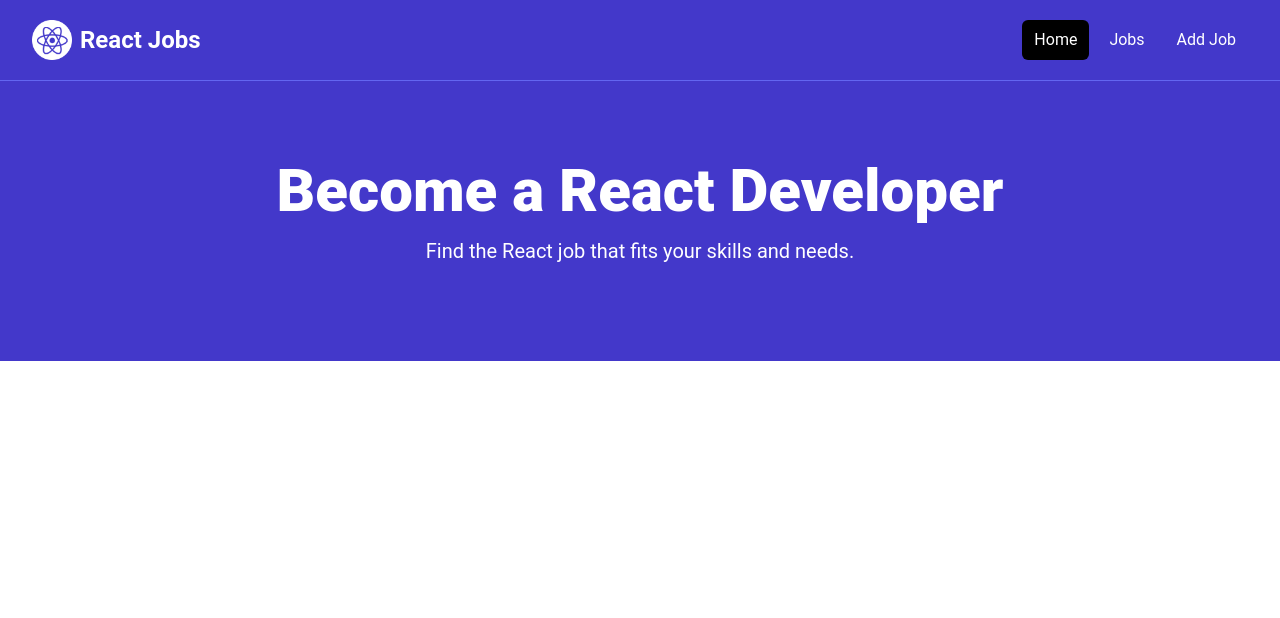
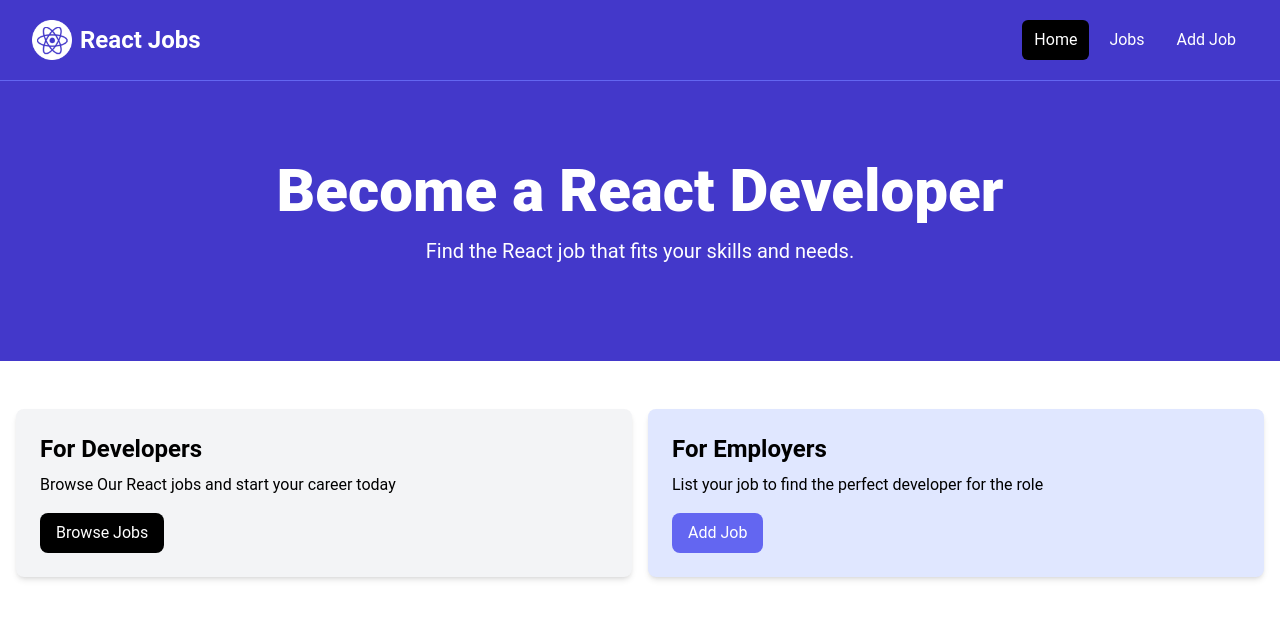
Before and after one commit to IvanCSQ/react-job-portal, a React (Vite) app: page / in a window 1280 px wide. Shown: the top 618 px of the page. Built offline with nearby package versions, Linux system fonts and the light colour scheme.

Commit message:
created Homecards & Card components

```diff
--- a/src/App.jsx
+++ b/src/App.jsx
@@ -1,11 +1,13 @@
 import Navbar from './components/Navbar'
 import Hero from './components/Hero'
+import HomeCards from './components/HomeCards'
 
 const App = () => {
   return (
     <>
       <Navbar />
       <Hero />
+      <HomeCards />
     </>
   )
 }
--- /dev/null
+++ b/src/components/Card.jsx
@@ -0,0 +1,13 @@
+// chidren is a special prop in React
+// that is used to render whatever you include between the opening and closing tags
+// when invoking a component.
+// In this case, the children prop is used to render the content of the Card component.
+// This allows you to reuse the Card component and pass in different content as needed.
+const Card = ({ children, bg='bg-gray-100' }) => {
+  return (
+    <div className={`${bg} p-6 rounded-lg shadow-md`}>
+      {children}
+    </div>
+  )
+};
+export default Card
--- /dev/null
+++ b/src/components/HomeCards.jsx
@@ -0,0 +1,39 @@
+import Card from './Card';
+
+const HomeCards = () => {
+  return (
+    <section className='py-4'>
+      <div className='container-xl lg:container m-auto'>
+        <div className='grid grid-cols-1 md:grid-cols-2 gap-4 p-4 rounded-lg'>
+          <Card>
+            <h2 className='text-2xl font-bold'>
+              For Developers
+            </h2>
+            <p className='mt-2 mb-4'>
+              Browse Our React jobs and start your career today
+            </p>
+            <a
+              href="/jobs.html"
+              className='inline-block bg-black text-white rounded-lg px-4 py-2 hover:bg-gray-700'>
+              Browse Jobs
+            </a>
+          </Card>
+          <Card bg='bg-indigo-100'>
+            <h2 className='text-2xl font-bold'>
+              For Employers
+            </h2>
+            <p className='mt-2 mb-4'>
+              List your job to find the perfect developer for the role
+            </p>
+            <a
+              href="./add-job.html"
+              className='inline-block bg-indigo-500 text-white rounded-lg px-4 py-2 hover:bg-indigo-600'>
+              Add Job
+            </a>
+          </Card>
+          </div>
+        </div>
+    </section>
+  )
+};
+export default HomeCards
```
